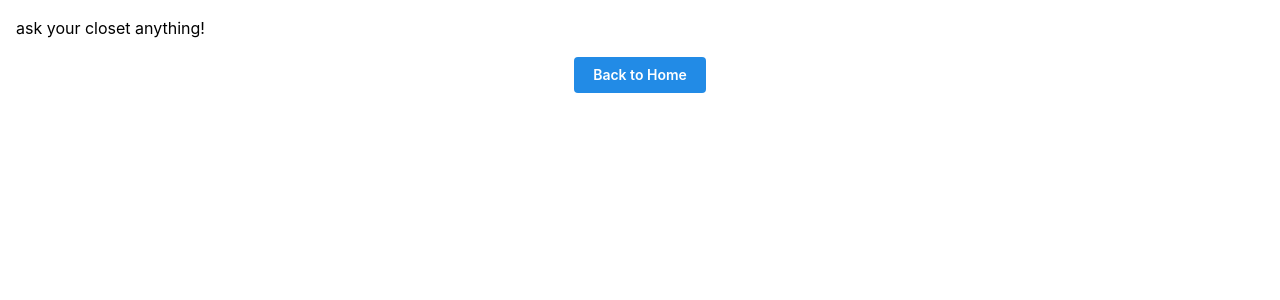
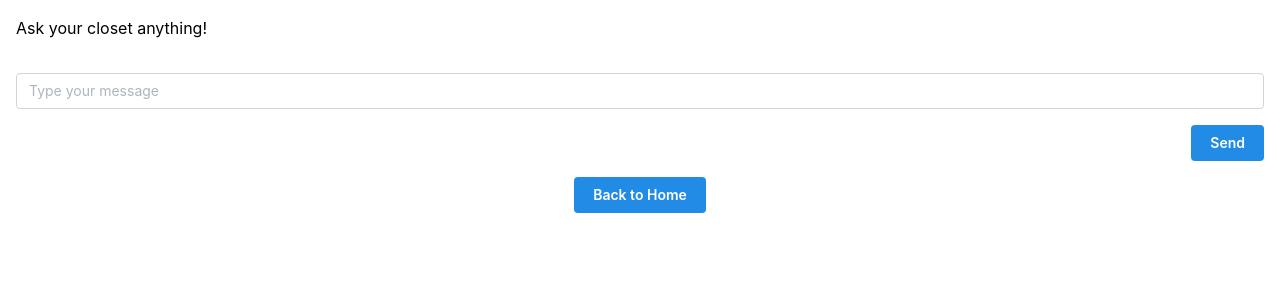
Before and after one commit to baran7abbasi/DressCode, a Next.js app: page /ask-closet in a window 1280 px wide. Shown: the top 300 px of the page. Built offline with nearby package versions, Linux system fonts and the light colour scheme.

Commit message:
ask closet basic frontend

```diff
--- a/app/ask-closet/page.tsx
+++ b/app/ask-closet/page.tsx
@@ -1,13 +1,40 @@
-
+"use client";
 import { Button, Stack } from '@mantine/core';
+import ChatBubble from '../../components/ChatBox/Chat-Bubble/page';
+import InputField from '../../components/ChatBox/Input-Field/page';
+import SendButton from '../../components/ChatBox/Send-Button/page';
+import { useState } from 'react';
 
 export default function AskCloset() {
-	return (
-		<Stack p={16}>
-			ask your closet anything!
-			<Button component='a' href='/dashboard' style={{ alignSelf: 'center' }}>
-				Back to Home
-			</Button>
-		</Stack>
-	);
+  const [messages, setMessages] = useState<string[]>([]);
+  const [input, setInput] = useState('');
+
+  const handleSendMessage = () => {
+    if (input.trim()) {
+      setMessages([...messages, input]);
+      setInput(''); // Clear input after sending
+      // Here you might add logic to send the message to your chatbot backend
+    }
+  };
+
+  return (
+    <Stack p={16} spacing="sm">
+      <div>Ask your closet anything!</div>
+
+      <Stack spacing="xs" style={{ maxHeight: '400px', overflowY: 'auto' }}>
+        {messages.map((message, index) => (
+          <ChatBubble key={index} message={message} isUser={index % 2 === 0} />
+        ))}
+      </Stack>
+
+      <InputField value={input} onChange={setInput} onEnter={handleSendMessage} />
+
+      <SendButton onClick={handleSendMessage} />
+
+
+      <Button component="a" href="/dashboard" style={{ alignSelf: 'center' }}>
+        Back to Home
+      </Button>
+    </Stack>
+  );
 }
--- /dev/null
+++ b/components/ChatBox/Chat-Bubble/page.tsx
@@ -0,0 +1,24 @@
+"use client";
+import { Paper, Text } from '@mantine/core';
+
+interface ChatBubbleProps {
+  message: string;
+  isUser: boolean;
+}
+
+export default function ChatBubble({ message, isUser }: ChatBubbleProps) {
+  return (
+    <Paper
+      shadow="xs"
+      p="xs"
+      style={{
+        alignSelf: isUser ? 'flex-end' : 'flex-start',
+        backgroundColor: isUser ? '#e0f7fa' : '#f1f1f1',
+        borderRadius: 8,
+        maxWidth: '80%',
+      }}
+    >
+      <Text>{message}</Text>
+    </Paper>
+  );
+}
--- /dev/null
+++ b/components/ChatBox/Input-Field/page.tsx
@@ -0,0 +1,19 @@
+"use client";
+import { TextInput } from '@mantine/core';
+
+interface InputFieldProps {
+  value: string;
+  onChange: (value: string) => void;
+  onEnter: () => void;
+}
+
+export default function InputField({ value, onChange, onEnter }: InputFieldProps) {
+  return (
+    <TextInput
+      placeholder="Type your message"
+      value={value}
+      onChange={(e) => onChange(e.currentTarget.value)}
+      onKeyDown={(e) => e.key === 'Enter' && onEnter()}
+    />
+  );
+}
--- /dev/null
+++ b/components/ChatBox/Send-Button/page.tsx
@@ -0,0 +1,14 @@
+"use client";
+import { Button } from '@mantine/core';
+
+interface SendButtonProps {
+  onClick: () => void;
+}
+
+export default function SendButton({ onClick }: SendButtonProps) {
+  return (
+    <Button onClick={onClick} style={{ alignSelf: 'flex-end' }}>
+      Send
+    </Button>
+  );
+}
--- a/package.json
+++ b/package.json
@@ -10,10 +10,10 @@
 	},
 	"dependencies": {
 		"@mantine/carousel": "^7.13.4",
-		"@mantine/core": "7.13.4",
+		"@mantine/core": "^7.13.4",
 		"@mantine/dropzone": "^7.13.4",
 		"@mantine/form": "^7.13.4",
-		"@mantine/hooks": "7.13.4",
+		"@mantine/hooks": "^7.13.4",
 		"@mantinex/mantine-logo": "^1.0.1",
 		"@nlxai/chat-core": "^0.1.51",
 		"@nlxai/chat-react": "^0.1.51",
@@ -26,7 +26,7 @@
 	},
 	"devDependencies": {
 		"@types/node": "20.14.8",
-		"@types/react": "18.3.3",
+		"@types/react": "^18.3.3",
 		"@types/react-dom": "18.3.0",
 		"eslint": "8.57.0",
 		"eslint-config-next": "14.2.4",
```
Also changed, not shown: 2 other files (tests, documents, lock files or other folders).
